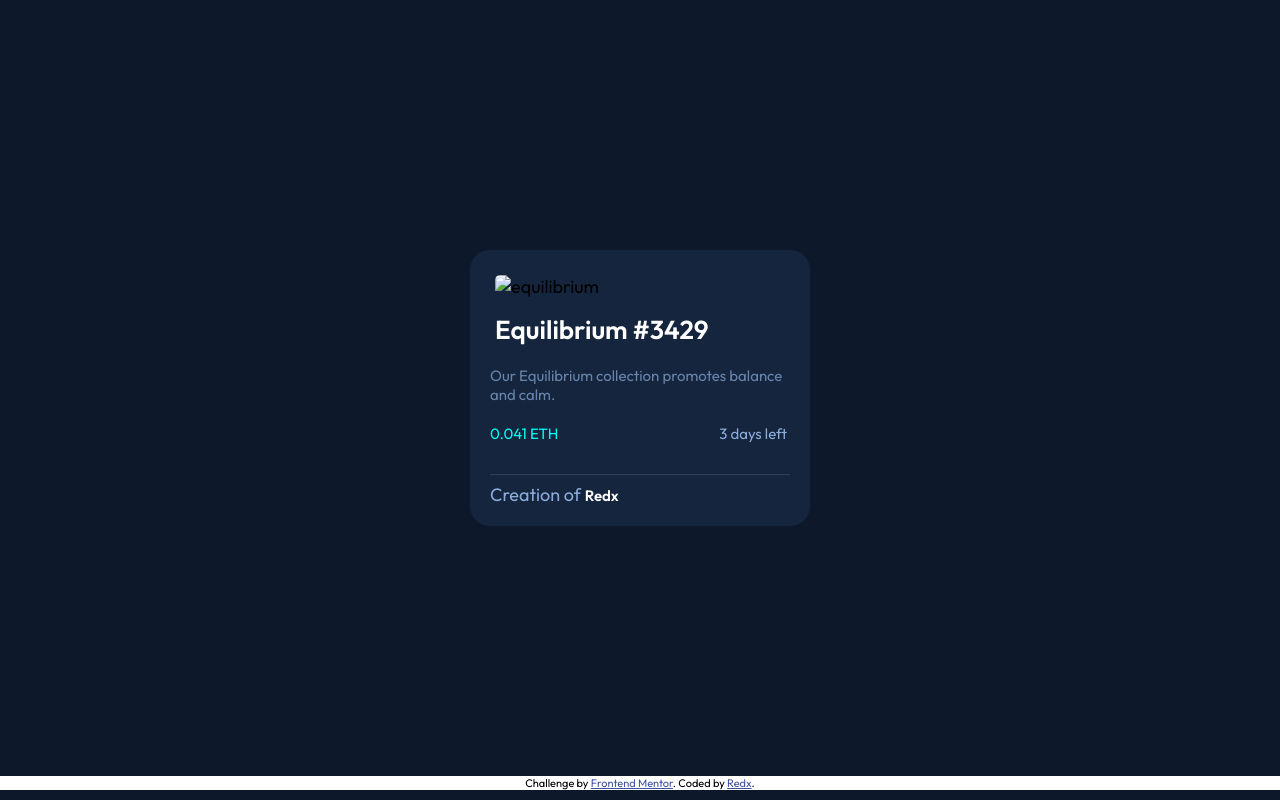
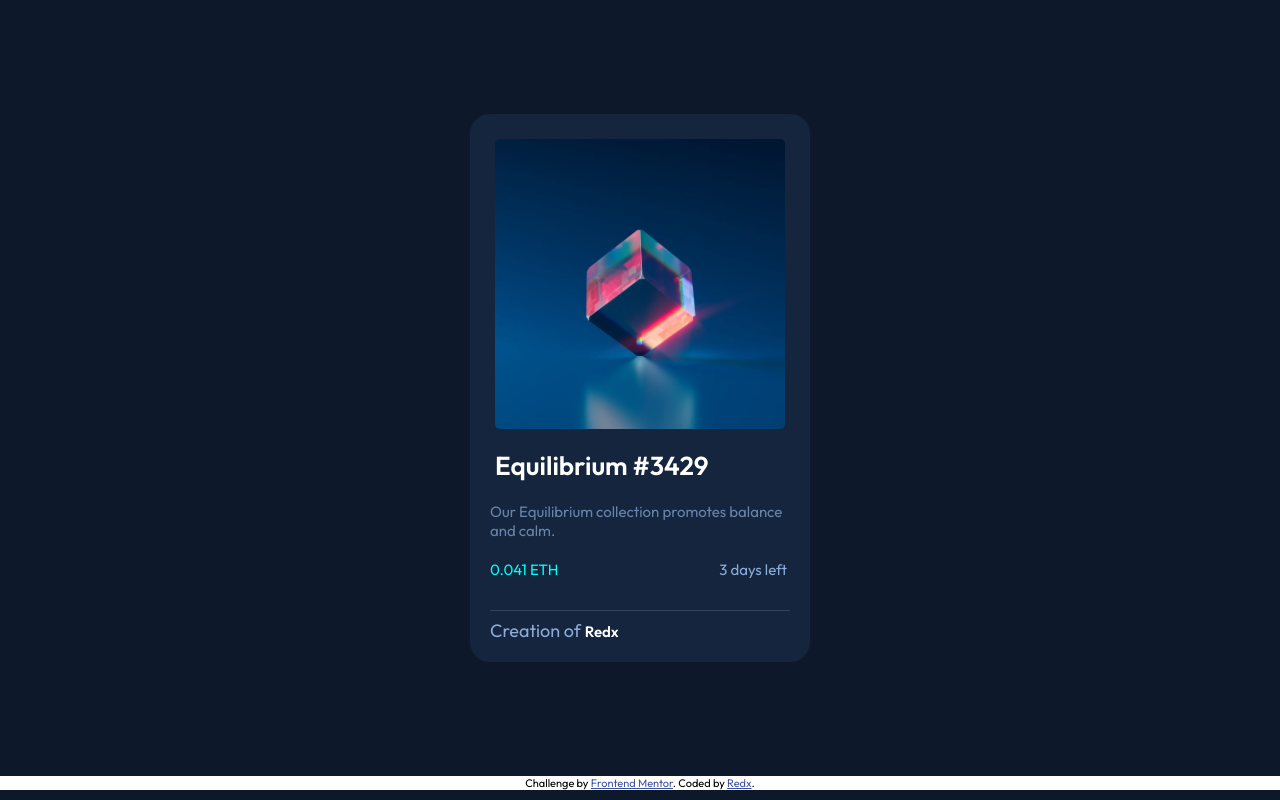
Before and after one commit to redx-alt/personal-url, a plain HTML site: page index.html in a window 1280 px wide. Drawn offline with Linux system fonts and the light colour scheme.

Commit message:
Add files via upload

```diff
--- a/index.html
+++ b/index.html
@@ -6,7 +6,7 @@
   <link rel="preconnect" href="https://fonts.googleapis.com">
   <link rel="preconnect" href="https://fonts.gstatic.com" crossorigin>
   <link href="https://fonts.googleapis.com/css2?family=Outfit:wght@100..900&display=swap" rel="stylesheet">
-  <link rel="icon" type="image/png" sizes="32x32" href="/icon.png">
+  <link rel="icon" type="image/png" sizes="32x32" href="icon.png">
   <link rel="stylesheet" href="master.css">
   <title>Frontend Mentor | NFT preview card component</title>
 
@@ -19,7 +19,7 @@
 <div class="container">
 <div class="mainbox">
   <div class="img-container">
-    <img src="done/img.jpg" alt="equilibrium">
+    <img src="img.jpg" alt="equilibrium">
   </div>
   <!---title -->
     <a class="h2" href="https://cryptocurrencywiki.org/Stablecoins" target="_blank" title="Equilibrium in cryptocurrencywiki">Equilibrium #3429</a>
```
